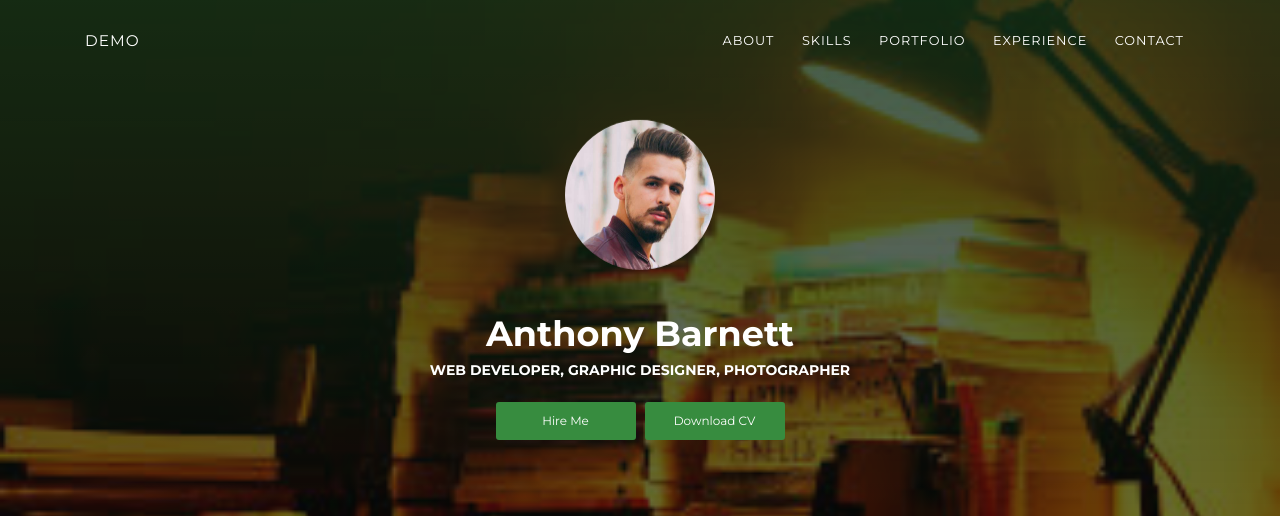
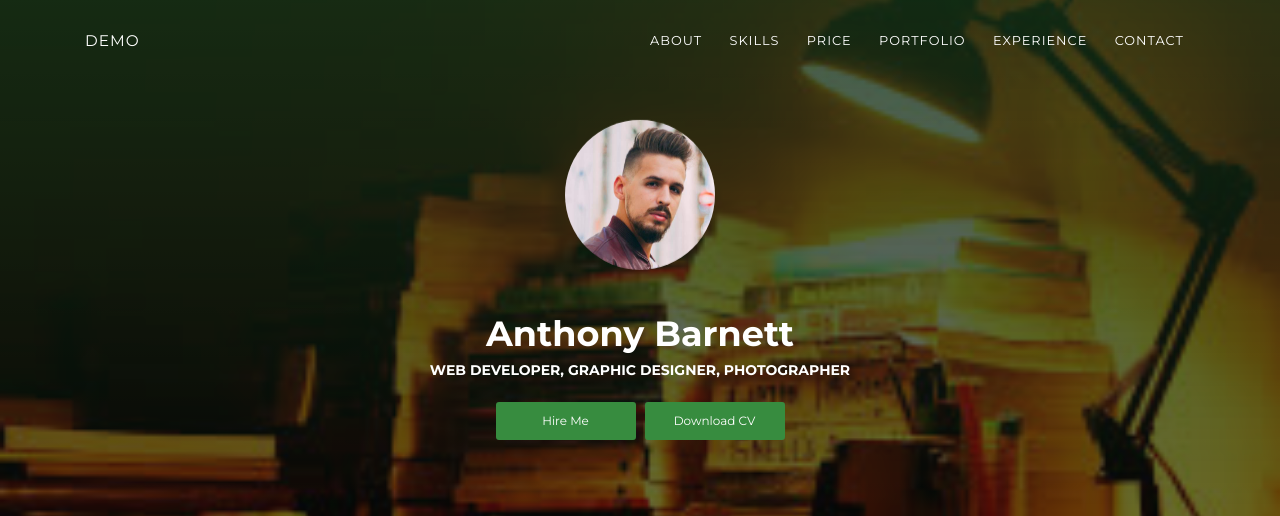
Before and after one commit to sarathirangasamy/price-template, a plain HTML site: page index.html in a window 1280 px wide. Shown: the top 516 px of the page. Drawn offline with Linux system fonts and the light colour scheme.

Commit message:
nav bar update
nav bar update

```diff
--- a/index.html
+++ b/index.html
@@ -24,6 +24,7 @@
               <ul class="navbar-nav">
                 <li class="nav-item"><a class="nav-link smooth-scroll" href="#about">About</a></li>
                 <li class="nav-item"><a class="nav-link smooth-scroll" href="#skill">Skills</a></li>
+                <li class="nav-item"><a class="nav-link smooth-scroll" href="#price">Price</a></li>
                 <li class="nav-item"><a class="nav-link smooth-scroll" href="#portfolio">Portfolio</a></li>
                 <li class="nav-item"><a class="nav-link smooth-scroll" href="#experience">Experience</a></li>
                 <li class="nav-item"><a class="nav-link smooth-scroll" href="#contact">Contact</a></li>
@@ -152,7 +153,7 @@
   </div>
 </div>
 <div class="demo">
-  <div class="pricing">
+  <div class="section" id="price">
     <div class="container">
       <div class="row">
         <div class="col">
```
